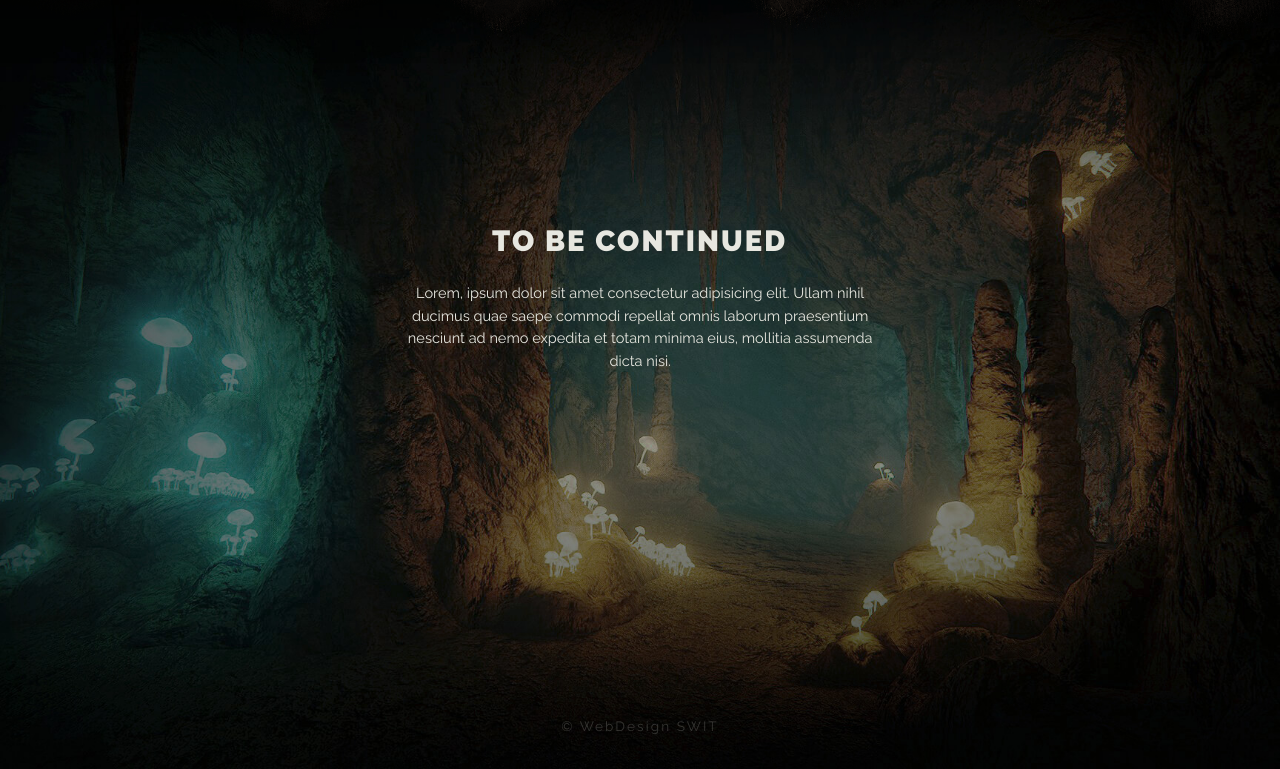
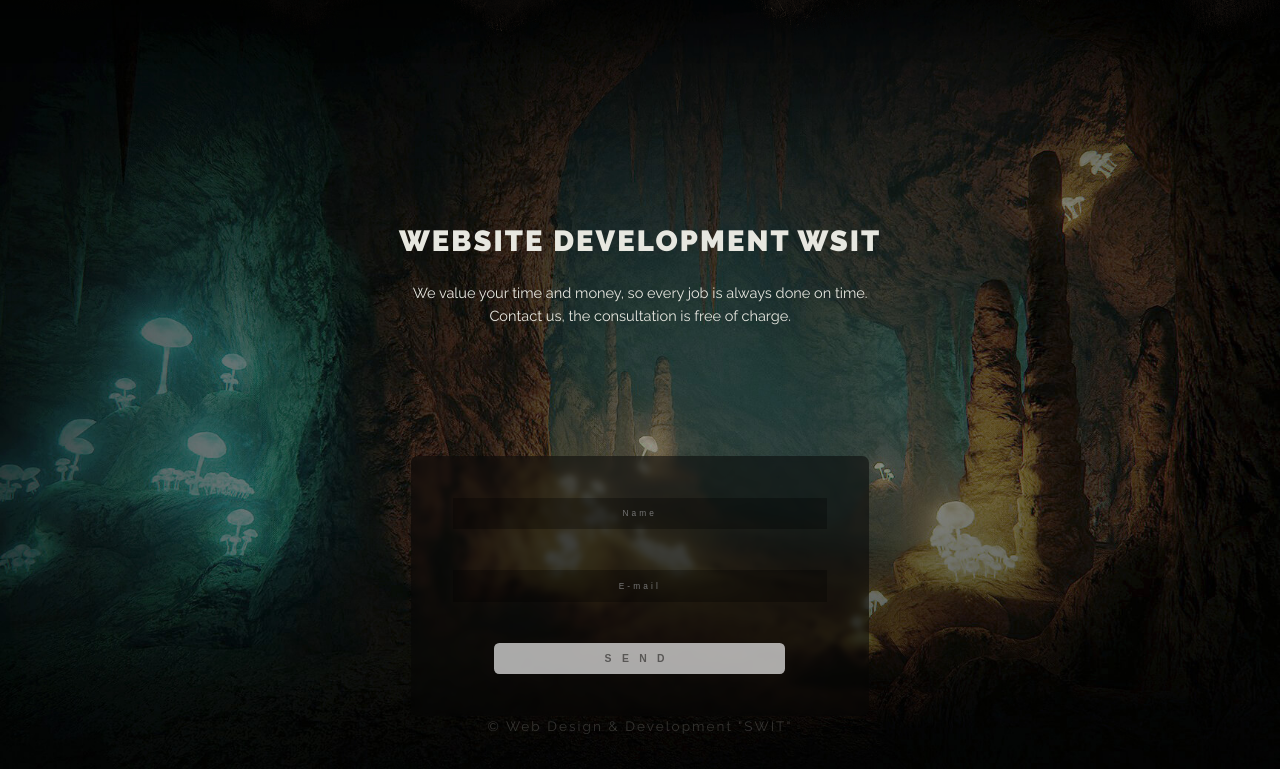
Before and after one commit to wsitweb/parallax, a plain HTML site: page index.html in a window 1280 px wide. Shown: the part 831-1600 px from the top of the page. Drawn offline with Linux system fonts and the light colour scheme.

Commit message:
Update index.html

```diff
--- a/index.html
+++ b/index.html
@@ -4,13 +4,14 @@
       <meta charset="UTF-8">
       <meta http-equiv="X-UA-Compatible" content="IE=edge">
       <meta name="viewport" content="width=device-width, initial-scale=1.0">
-      <title>Document</title>
+      <title>WSIT</title>
       <link rel="stylesheet" href="main.css">
-      <link rel="shortcut icon" href="favicon.ico" type="image/x-icon">
       <script src="libs/gsap/gsap.min.js" defer></script>
       <script src="libs/gsap/ScrollTrigger.min.js" defer></script>
       <script src="libs/gsap/ScrollSmoother.min.js" defer></script>
+      <script src="libs/gsap/sending-form.js" defer></script>
       <script src="app.js" defer></script>
+      <link rel="shortcut icon" href="favicon.ico" type="image/x-icon">
 </head>
 <body>
 <div class="wrapper">
@@ -35,9 +36,17 @@
             </div>
             <article class="main-article" style="background-image: url(./img/dungeon.jpg);">
             <div class="main-article__content">
-                  <h2 class="main-article__title">To be continued</h2>
-                  <p class="main-article__text">Lorem, ipsum dolor sit amet consectetur adipisicing elit. Ullam nihil ducimus quae saepe commodi repellat omnis laborum praesentium nesciunt ad nemo expedita et totam minima eius, mollitia assumenda dicta nisi.</p>
-                  <footer class="main-article__copy">© WebDesign SWIT</footer>
+                  <h2 class="main-article__title">Website development WSIT</h2>
+                  <p class="main-article__text">We value your time and money, so every job is always done on time. Contact us, the consultation is free of charge.</p>
+
+                  <form action="#" id="form" method="post" class="main-article__form form">
+                        <input class="form__name __req _mane" placeholder="Name" type="mane" name="name" id="form__name" placeholder="NAME">
+                        <input class="form__mail __req _email" placeholder="E-mail" type="email" name="mail" id="form__mail" placeholder="MAIL">
+
+                        <button class="main-article__button">Send</button>
+                  </form>
+
+                  <footer class="main-article__copy">© Web Design & Development "SWIT"</footer>
             </div>
             </article>
       </div>
```
